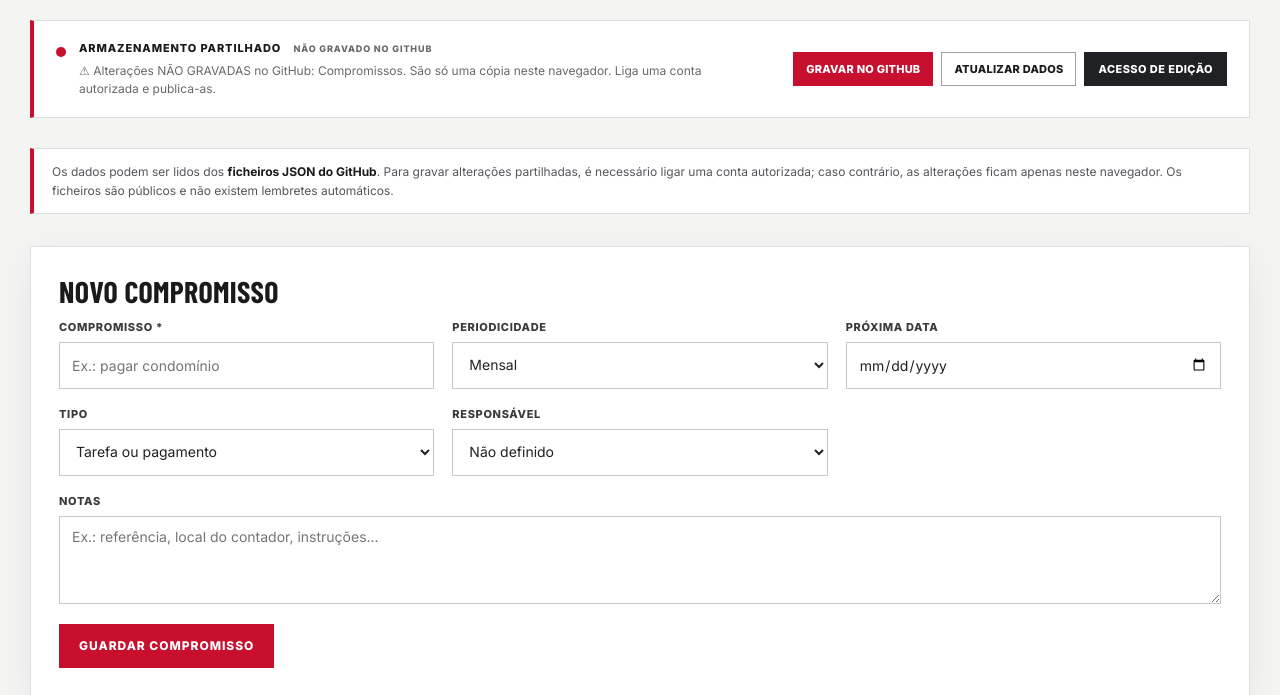
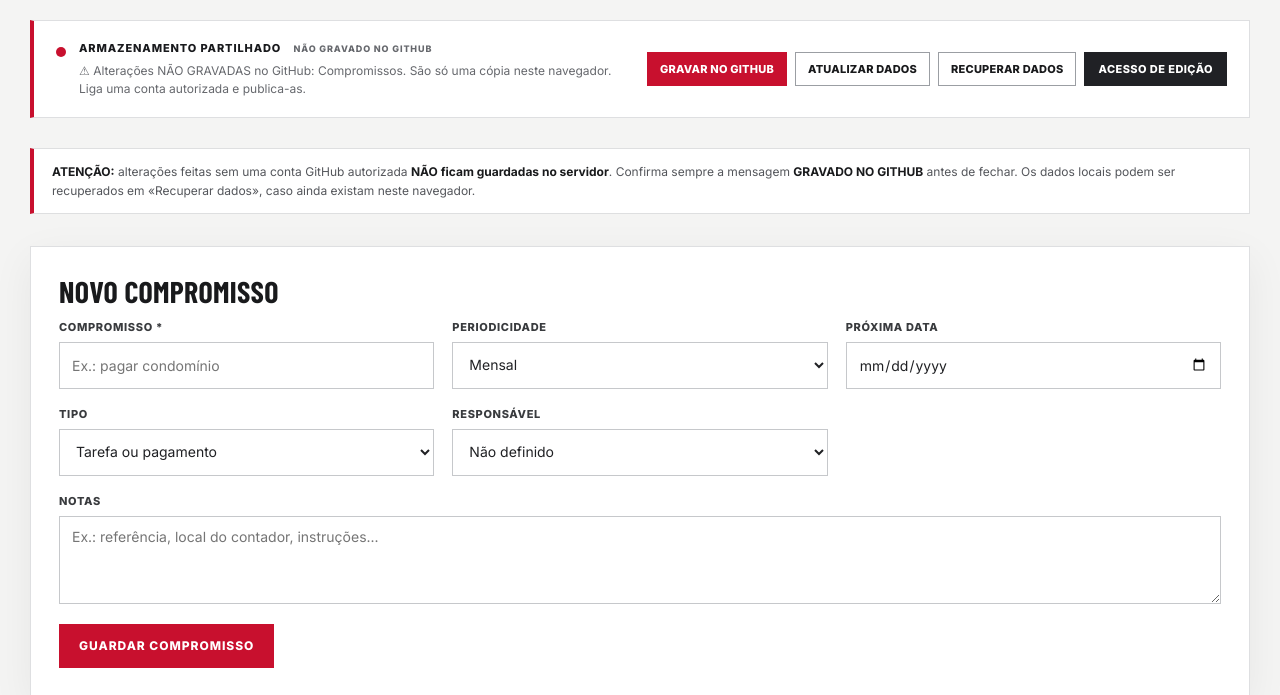
Before and after one commit to nleitao286/site-familia, a plain HTML site: page compromissos.html in a window 1280 px wide. Shown: the part 405-1100 px from the top of the page. Drawn offline with nearby package versions, Linux system fonts and the light colour scheme; no server answers; a web font is replaced by a local one.

Commit message:
Mostrar aviso explícito de gravação e acesso à recuperação no site

```diff
--- a/compromissos.html
+++ b/compromissos.html
@@ -1,9 +1,9 @@
 <!doctype html>
 <html lang="pt-PT"><head><meta charset="utf-8"><meta name="viewport" content="width=device-width,initial-scale=1"><meta name="theme-color" content="#101113"><title>Compromissos periódicos | Família</title><link rel="stylesheet" href="styles.css"></head><body data-page="compromissos"><div class="shell"><header class="site-head"><a href="index.html" class="brand" aria-label="Família — início"><span class="brand-mark" aria-hidden="true">F.</span><span class="brand-word">A NOSSA FAMÍLIA<small>FILIPA · NUNO · MARTIM · MADALENA</small></span></a><nav class="nav" aria-label="Navegação principal"><a href="index.html" >INÍCIO</a><a href="menu.html" >REFEIÇÕES</a><a href="viaturas.html" >VIATURAS</a><a href="compras.html" >COMPRAS</a><a href="compromissos.html" class="active" aria-current="page">COMPROMISSOS</a></nav></header><main><section class="hero hero-inner-page"><div class="hero-inner"><div class="eyebrow">04 / CALENDÁRIO</div><h1>COMPROMISSOS</h1><p class="lead">Pagamentos, contagens de água, luz e gás, e todas as tarefas que se repetem.</p></div></section><section class="sync-panel no-print" aria-label="Dados partilhados no GitHub">
  <div class="sync-caption"><span class="sync-indicator" aria-hidden="true"></span><div><div class="sync-kicker">ARMAZENAMENTO PARTILHADO <span id="sync-state">A INICIAR</span></div><p id="sync-status" role="status" aria-live="polite">A consultar os ficheiros JSON no GitHub…</p></div></div>
- <div class="sync-actions"><button type="button" id="sync-publish" class="small" hidden>PUBLICAR ALTERAÇÕES</button><button type="button" id="sync-reload" class="small outline">ATUALIZAR DADOS</button>
+ <div class="sync-actions"><button type="button" id="sync-publish" class="small" hidden>PUBLICAR ALTERAÇÕES</button><button type="button" id="sync-reload" class="small outline">ATUALIZAR DADOS</button><a href="recuperar.html" class="btn small outline" title="Ver dados guardados neste navegador">RECUPERAR DADOS</a>
  <details class="sync-details"><summary>ACESSO DE EDIÇÃO</summary><div class="sync-login"><label for="sync-token">Token pessoal GitHub (permissão Contents: Read and write, apenas neste repositório)</label><div class="sync-fields"><input id="sync-token" type="password" spellcheck="false" autocomplete="off" placeholder="github_pat_…"><button type="button" class="small" id="sync-connect">LIGAR GITHUB</button><button type="button" class="small danger" id="sync-disconnect" hidden>DESLIGAR</button></div><div class="sync-helper">Token guardado apenas durante esta sessão neste navegador. Não partilhes o token com ninguém. <a href="https://github.com/settings/personal-access-tokens/new" target="_blank" rel="noopener noreferrer">Criar token com acesso restrito ↗</a></div></div></details></div>
- </section><div class="notice" role="note">Os dados podem ser lidos dos <strong>ficheiros JSON do GitHub</strong>. Para gravar alterações partilhadas, é necessário ligar uma conta autorizada; caso contrário, as alterações ficam apenas neste navegador. Os ficheiros são públicos e não existem lembretes automáticos.</div><section class="panel form-panel"><h2 id="task-form-title">Novo compromisso</h2><form id="task-form"><input type="hidden" id="task-id"><div class="form-grid">
+ </section><div class="notice" role="note"><strong>ATENÇÃO:</strong> alterações feitas sem uma conta GitHub autorizada <strong>NÃO ficam guardadas no servidor</strong>. Confirma sempre a mensagem <strong>GRAVADO NO GITHUB</strong> antes de fechar. Os dados locais podem ser recuperados em «Recuperar dados», caso ainda existam neste navegador.</div><section class="panel form-panel"><h2 id="task-form-title">Novo compromisso</h2><form id="task-form"><input type="hidden" id="task-id"><div class="form-grid">
 <div class="field"><label for="task-name">Compromisso *</label><input id="task-name" required maxlength="150" placeholder="Ex.: pagar condomínio"></div>
 <div class="field"><label for="task-freq">Periodicidade</label><select id="task-freq"><option value="monthly">Mensal</option><option value="weekly">Semanal</option><option value="quarterly">Trimestral</option><option value="yearly">Anual</option><option value="once">Uma vez</option></select></div>
 <div class="field"><label for="task-due">Próxima data</label><input id="task-due" type="date"></div>
```
